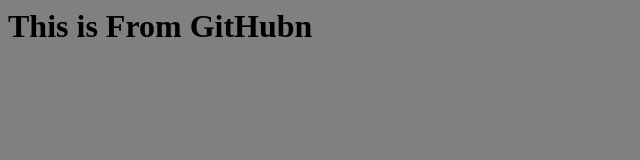
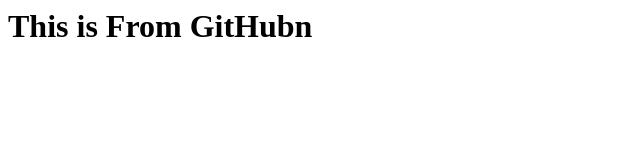
Before and after one commit to royaltester/webapp, a plain HTML site: page files/index.html in a window 1280 px wide. Shown: the whole page, without its empty margins (0-640 px from the left). Drawn offline with Linux system fonts and the light colour scheme.

Commit message:
Update index.html

```diff
--- a/files/index.html
+++ b/files/index.html
@@ -1,5 +1,5 @@
 <html>
-<body bgcolor="Grey">
+<body bgcolor="white">
   <h1>This is From GitHubn</h1>
 </body>
 </html>
```
